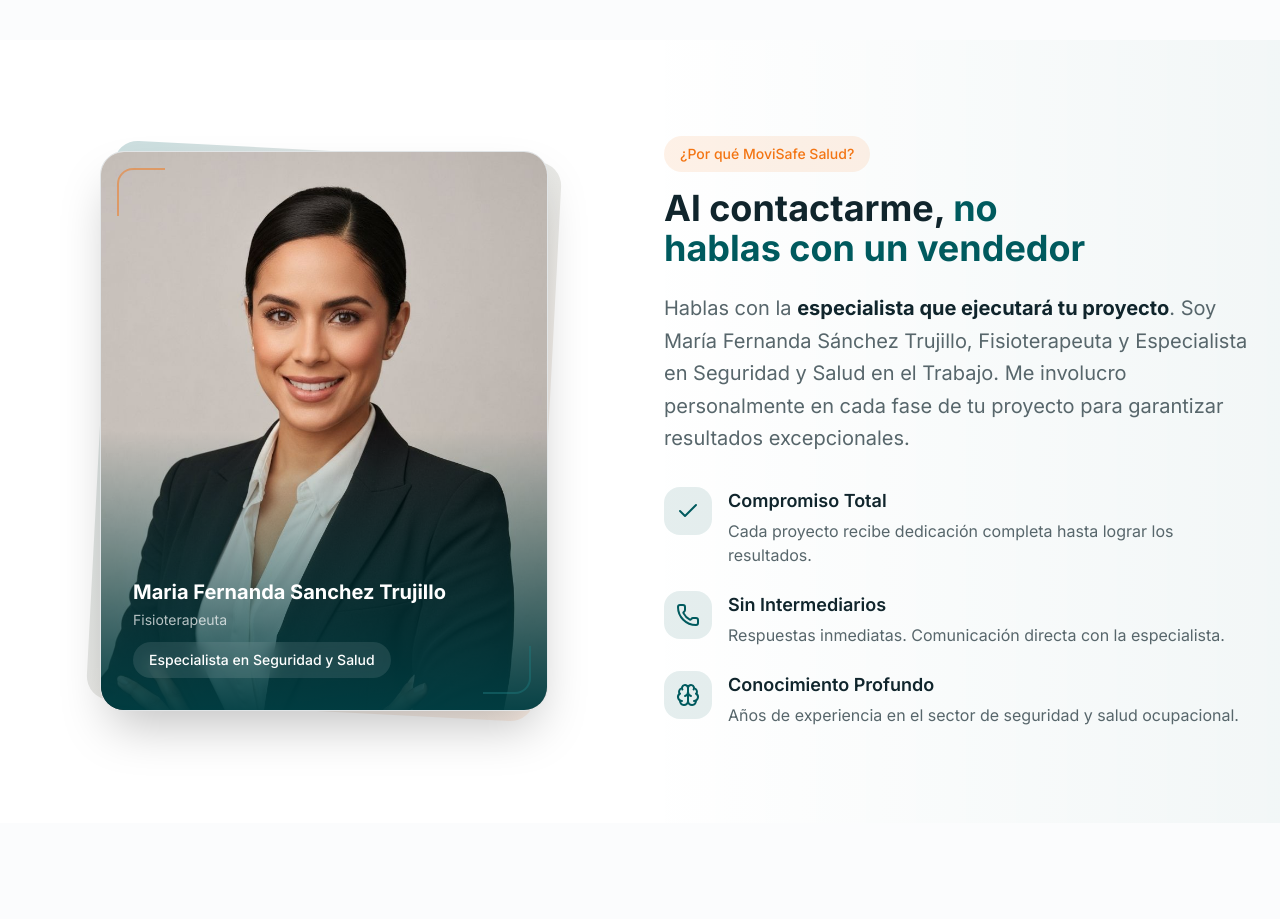
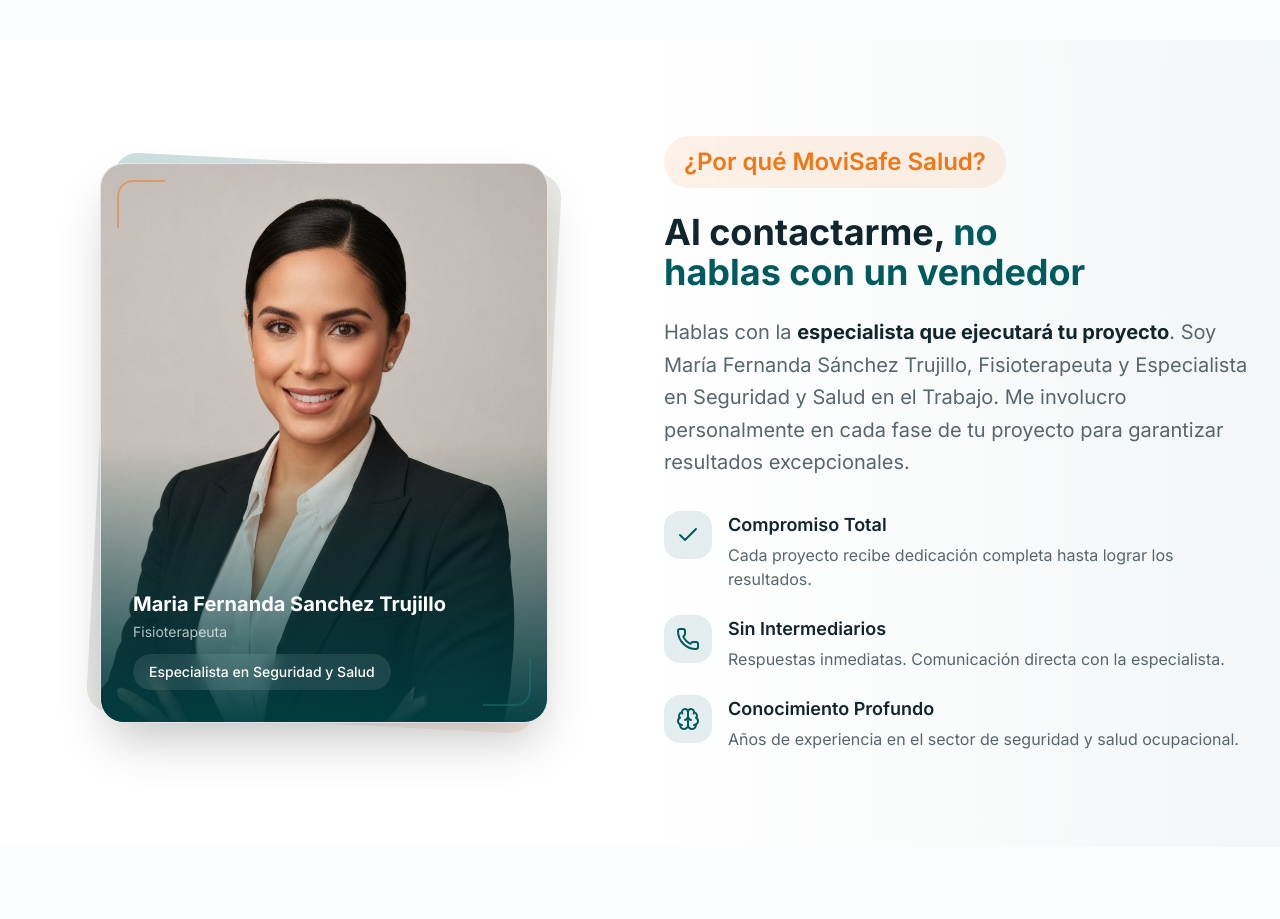
Before and after one commit to Larry-Garcia-dev/v0-movi-safe-salud-landing-page, a Next.js app: page / in a window 1280 px wide. Shown: the part 1720-2639 px from the top of the page. Built offline with nearby package versions, Linux system fonts and the light colour scheme.

Commit message:
style: update title styling for better proportion
Increase title size, weight, padding, and bottom margin.

Co-authored-by: Larry Garcia <150953324+Larry-Garcia-dev@users.noreply.github.com>

```diff
--- a/components/landing/about-section.tsx
+++ b/components/landing/about-section.tsx
@@ -83,7 +83,7 @@ export function AboutSection() {
             animate={isInView ? { opacity: 1, x: 0 } : {}}
             transition={{ duration: 0.8, delay: 0.2 }}
           >
-            <span className="inline-block px-4 py-2 bg-orange/10 rounded-full text-orange text-sm font-medium mb-4">
+            <span className="inline-block px-5 py-2.5 bg-orange/10 rounded-full text-orange text-xl md:text-2xl font-semibold mb-6">
               ¿Por qué MoviSafe Salud?
             </span>
 
```
